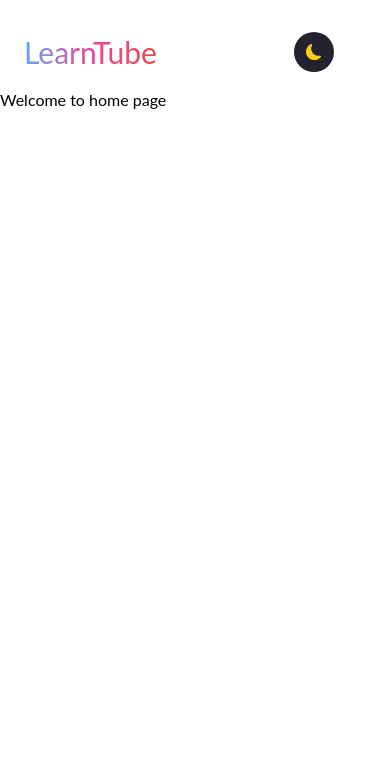
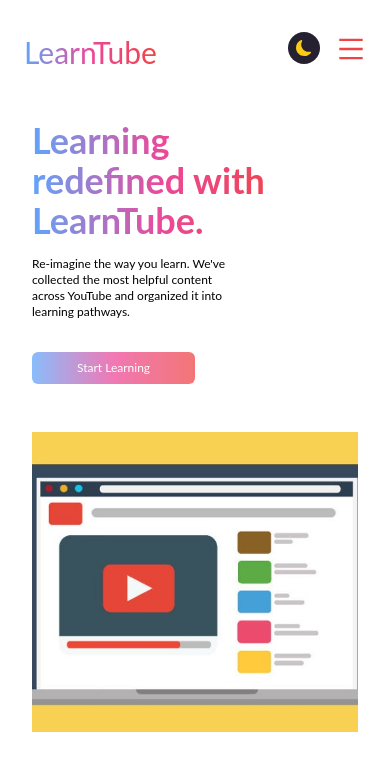
Before and after one commit to peterdtitan/learntube, a Next.js app: page / in a window 390 px wide. Shown: the top 770 px of the page. Built offline with nearby package versions, Linux system fonts and the light colour scheme.

Commit message:
Heor section layout

```diff
--- a/src/app/ThemeSwitcher.js
+++ b/src/app/ThemeSwitcher.js
@@ -18,11 +18,8 @@
   }
 
   return (
-    <button
-      className="bg-[#0D091A]/90 flex items-center justify-center dark:bg-gray-800 rounded-full p-1 h-10 w-10"
-      type="button"
-      onClick={() => setTheme(theme === 'dark' ? 'light' : 'dark')}
-    >
+      <button className="bg-[#0D091A]/90 flex items-center justify-center dark:bg-gray-800 rounded-full p-1 h-8 w-8 lg:h-10 lg:w-10 mb-2 lg:mb-0"
+      type="button" onClick={() => setTheme(theme === 'dark' ? 'light' : 'dark')}>
         {theme === 'dark' ? (
           <BsSunFill className="text-yellow-400 bg-inherit" />
         ) : (
--- a/src/app/layout.js
+++ b/src/app/layout.js
@@ -12,7 +12,7 @@
       <body>
         <Providers>
           <Navbar />
-          {children}
+          <div className='p-8'>{children}</div>
         </Providers>
       </body>
     </html>
--- a/src/app/page.js
+++ b/src/app/page.js
@@ -1,10 +1,12 @@
-import React from 'react';
+'use client';
+import Hero from '../components/Hero';
 import './globals.css';
 
 export default function Home() {
   return (
     <div>
-      <p>Welcome to home page</p>
+      <Hero />
     </div>
+
   );
 }
--- /dev/null
+++ b/src/components/Hero.js
@@ -0,0 +1,49 @@
+import React from 'react';
+import { motion } from 'framer-motion';
+import '../app/globals.css';
+
+export default function Hero() {
+  return (
+    <div>
+      <div className="flex flex-col gap-y-12 md:flex-col lg:flex-row justify-between items-center">
+        <div className="flex flex-col gap-y-4">
+          <h1 className="text-4xl md:text-4xl lg:text-6xl font-bold max-w-[80%] md:max-w-[50%] text-transparent bg-clip-text bg-gradient-to-r from-blue-400 via-pink-500 to-red-500">
+            <p>Learning</p>
+            {' '}
+            <span className="dark:text-white">redefined with</span>
+            {' '}
+            LearnTube
+            <span>.</span>
+          </h1>
+          <p className="max-w-[60%] text-xs md:text-base">
+            Re-imagine the way you learn. We've collected the most helpful content across YouTube and organized it into learning
+            pathways.
+          </p>
+          <motion.button type="button"
+            whileTap={{ scale: 0.8 }}
+            className="w-[50%] md:w-[20%] lg:w-[35%] mt-4 text-xs md:text-base animate-pulse bg-gradient-to-r from-blue-400 via-pink-500 to-red-500 text-white px-4 py-2 rounded-md">
+            Start Learning
+          </motion.button>
+        </div>
+
+        <div className="w-full lg:w-[50%] h-[300px] lg:h-[450px]">
+          <img
+            alt="Captivating Image"
+            className="object-cover w-full h-full lg:transform lg:-skew-x-12"
+            height="500"
+            src="/vercel.jpg"
+            style={{
+              aspectRatio: "500/500",
+              objectFit: "cover",
+            }}
+            width="500"
+          />
+        </div>
+
+      </div>
+
+    </div>
+  );
+}
+
+{/** TODO: Modify text for light theme in header text */}
--- a/src/components/Navbar.js
+++ b/src/components/Navbar.js
@@ -1,16 +1,34 @@
 'use client';
 
-import React from 'react';
+import React, { useState, useRef, useEffect } from 'react';
 import Link from 'next/link';
+import { AiOutlineMenu} from "react-icons/ai";
+import { FaUserAlt } from "react-icons/fa";
 import { usePathname } from 'next/navigation';
 import { motion } from 'framer-motion';
+
 
 import ThemeSwitcher from '../app/ThemeSwitcher';
 
 export default function Navbar() {
+  const [showMenu, setShowMenu] = useState(false);
+
   const pathname = usePathname();
-  const active = 'underline underline-offset-8 text-red-400';
+  const active = 'font-bold underline underline-offset-8 text-red-400';
   const inActive = 'px-4 py-2 rounded-md';
+
+  const menuRef = useRef();
+
+  const handleClickOutside = (e) => {
+    if (menuRef.current && !menuRef.current.contains(e.target)) {
+      setShowMenu(false);
+    }
+  };
+
+  useEffect(() => {
+    document.addEventListener('mousedown', handleClickOutside);
+    return () => document.removeEventListener('mousedown', handleClickOutside);
+  }, []);
 
   return (
     <div className="flex px-6 py-4 justify-between items-center mt-4">
@@ -20,7 +38,7 @@
         </motion.p>
       </Link>
 
-      <div className="hidden md:flex text-md items-center gap-8 justify-center">
+      <div className="hidden lg:flex text-md items-center gap-8 justify-center">
         <Link href="/short-courses" className={`link ${pathname === '/short-courses' ? active : inActive}`}>
           <motion.p whileTap={{ scale: 0.8 }}>Short Courses</motion.p>
         </Link>
@@ -34,13 +52,13 @@
 
       <div className="flex items-center justify-between">
         {/** Toogle modes */}
-        <div className="flex mx-8">
+        <div className="flex mx-4">
           <ThemeSwitcher />
         </div>
 
         {/** Login/Sign-up options */}
         <div>
-          <div className="hidden md:flex text-md gap-4">
+          <div className="hidden lg:flex lg:text-md gap-2">
             <motion.button whileTap={{ scale: 0.8 }} type="button" className="rounded-md py-1 px-2 bg-red-400 text-black hover:bg-red-500">
               Login
             </motion.button>
@@ -49,6 +67,19 @@
             </motion.button>
           </div>
         </div>
+
+        <div ref={menuRef} className="lg:hidden">
+          <button type="button" aria-label="Menu" onClick={() => setShowMenu(!showMenu)}><AiOutlineMenu className="text-3xl text-red-500" /></button>
+          {showMenu && (
+            <div className="absolute top-20 right-0 w-40 p-2 rounded-md shadow-md">
+              <div className="flex flex-col justify-between items-center gap-6 p-4">
+                <Link href="/short-courses" className="text-sm font-medium font-montserrat ">Short Courses</Link>
+                <Link href="/pathways" className="text-sm font-medium font-montserrat ">Pathways</Link>
+                <Link href="/micro-learn" className="text-sm font-medium font-montserrat ">Micro-Learn</Link>
+              </div>
+            </div>
+          )}
+        </div>
       </div>
     </div>
   );
--- /dev/null
+++ b/src/lib/utils.js
@@ -0,0 +1,6 @@
+import { clsx } from "clsx"
+import { twMerge } from "tailwind-merge"
+
+export function cn(...inputs) {
+  return twMerge(clsx(inputs))
+}
--- a/tailwind.config.js
+++ b/tailwind.config.js
@@ -14,5 +14,5 @@
       },
     },
   },
-  plugins: [],
+  plugins: [require("tailwindcss-animate")],
 };
```
Also changed, not shown: package.json (+8 -1 lines), src/data/courses.js (added, +20 -0 lines), components.json (added), public/vercel.jpg (added), 1 other file (tests, documents, lock files or other folders). Lines whose indentation alone changed are shown as unchanged.
